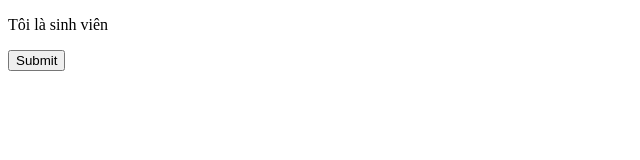
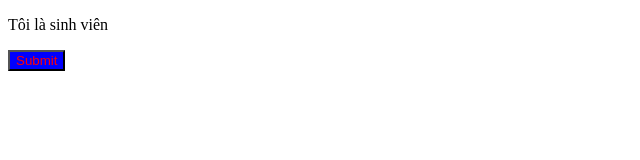
Before and after one commit to linhthuyphan/git-tutorial, a plain HTML site: page index.html in a window 1280 px wide. Shown: the whole page, without its empty margins (0-640 px from the left). Drawn offline with Linux system fonts and the light colour scheme.

Commit message:
add css in a file

```diff
--- a/index.html
+++ b/index.html
@@ -3,10 +3,13 @@
 <head>
     <meta charset="UTF-8">
     <meta name="viewport" content="width=device-width, initial-scale=1.0">
+    <link rel="stylesheet" href="index.css">
+    <link rel="stylesheet" href="index2.css">
     <title>Document</title>
 </head>
 <body>
     <p>Tôi là sinh viên</p>
     <button>Submit</button>
 </body>
+<!-- lkxjsk -->
 </html>
```
